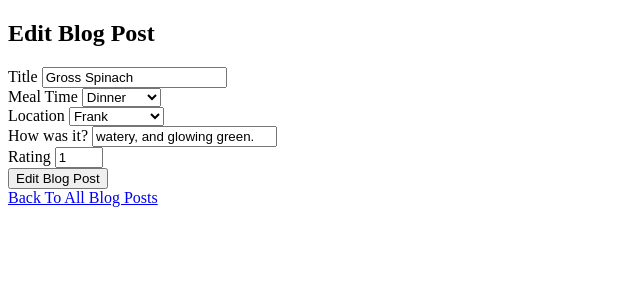
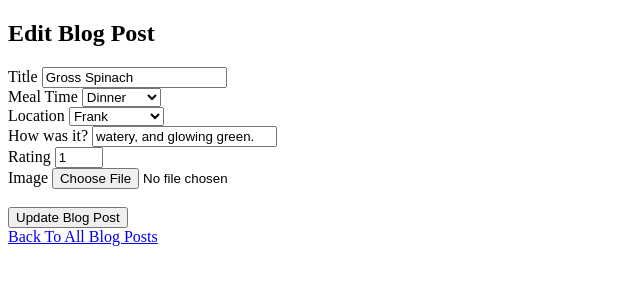
Before and after one commit to CharlieIO/CurtissEFrankDiningHallFoodBlog, a Rails app: page /blog_posts/1/edit in a window 1280 px wide. Shown: the top 300 px of the page, without its empty margins (0-640 px from the left). Run offline with Rails 7, Linux system fonts and the light colour scheme; data comes from the database, SQL or seed files in the repository; style sheets or scripts are compiled from the project's sources.

Commit message:
Working image for blog

```diff
--- a/app/controllers/blog_posts_controller.rb
+++ b/app/controllers/blog_posts_controller.rb
@@ -19,7 +19,7 @@ class BlogPostsController < ApplicationController
   def update
     @post = BlogPost.find params[:id]
     @post.update(create_update_params)
-    if @post.update(create_update_params)
+    if @post.save
       flash[:notice] = "#{@post.title} was successfully updated!"
       redirect_to edit_blog_post_path(@post) and return
     end
@@ -55,6 +55,6 @@ class BlogPostsController < ApplicationController
 
 private
   def create_update_params
-    params.require(:blog_post).permit(:title, :description, :location, :category, :rating)
+    params.require(:blog_post).permit(:title, :description, :location, :category, :rating, :image)
   end
 end
--- a/app/models/blog_post.rb
+++ b/app/models/blog_post.rb
@@ -1,2 +1,3 @@
 class BlogPost < ApplicationRecord
+  has_one_attached :image
 end
--- a/app/views/blog_posts/edit.html.haml
+++ b/app/views/blog_posts/edit.html.haml
@@ -25,7 +25,11 @@
     = post.label :rating, 'Rating'
     = post.number_field :rating, in: 0..5, step: 1
     .row
-    = submit_tag "Edit Blog Post"
+    =post.label :image, "Image"
+    =post.file_field :image, accept: "image/png,image/gif,image/jpeg"
+    .row
+    %br
+    = post.submit "Update Blog Post"
     .row
     .row
     = link_to "Back To All Blog Posts", blog_posts_path()
--- a/app/views/blog_posts/index.html.haml
+++ b/app/views/blog_posts/index.html.haml
@@ -17,6 +17,7 @@
     %tbody
       -@posts.each do |post|
         %tr.post
+          %td.image= image_tag post.image.attached? ? post.image.variant(resize: "100x100^") : 'noimg.png'
           %td.title= link_to "#{post.title}", blog_post_path(post)
           %td.category= post.category
           %td.location= post.location
--- a/app/views/blog_posts/new.html.haml
+++ b/app/views/blog_posts/new.html.haml
@@ -25,6 +25,9 @@
     = post.label :rating, 'Rating'
     = post.number_field :rating, in: 0..5, step: 1
     .row
+    =post.label :image, "Image"
+    =post.file_field :image, accept: "image/png,image/gif,image/jpeg"
+    .row
     = submit_tag "Create A New Blog Post"
     .row
     .row
--- a/app/views/blog_posts/show.html.haml
+++ b/app/views/blog_posts/show.html.haml
@@ -8,6 +8,7 @@
             %h3.header.title= "#{@post.title}"
         .col-md-4.location= "#{@post.category} at #{@post.location}"
         .col-md-offset-1
+            %td.image= image_tag @post.image.attached? ? @post.image.variant(resize: "500x500^") : 'noimg.png'
 
     .row
         .col-md-offset-2
```
Also changed, not shown: db/migrate/20190409003747_create_active_storage_tables.active_storage.rb (added, +27 -0 lines), Gemfile, Gemfile.lock, app/assets/images/noimg.png (added), db/development.sqlite3, db/schema.rb, db/test.sqlite3 (deleted), 7 other files.
